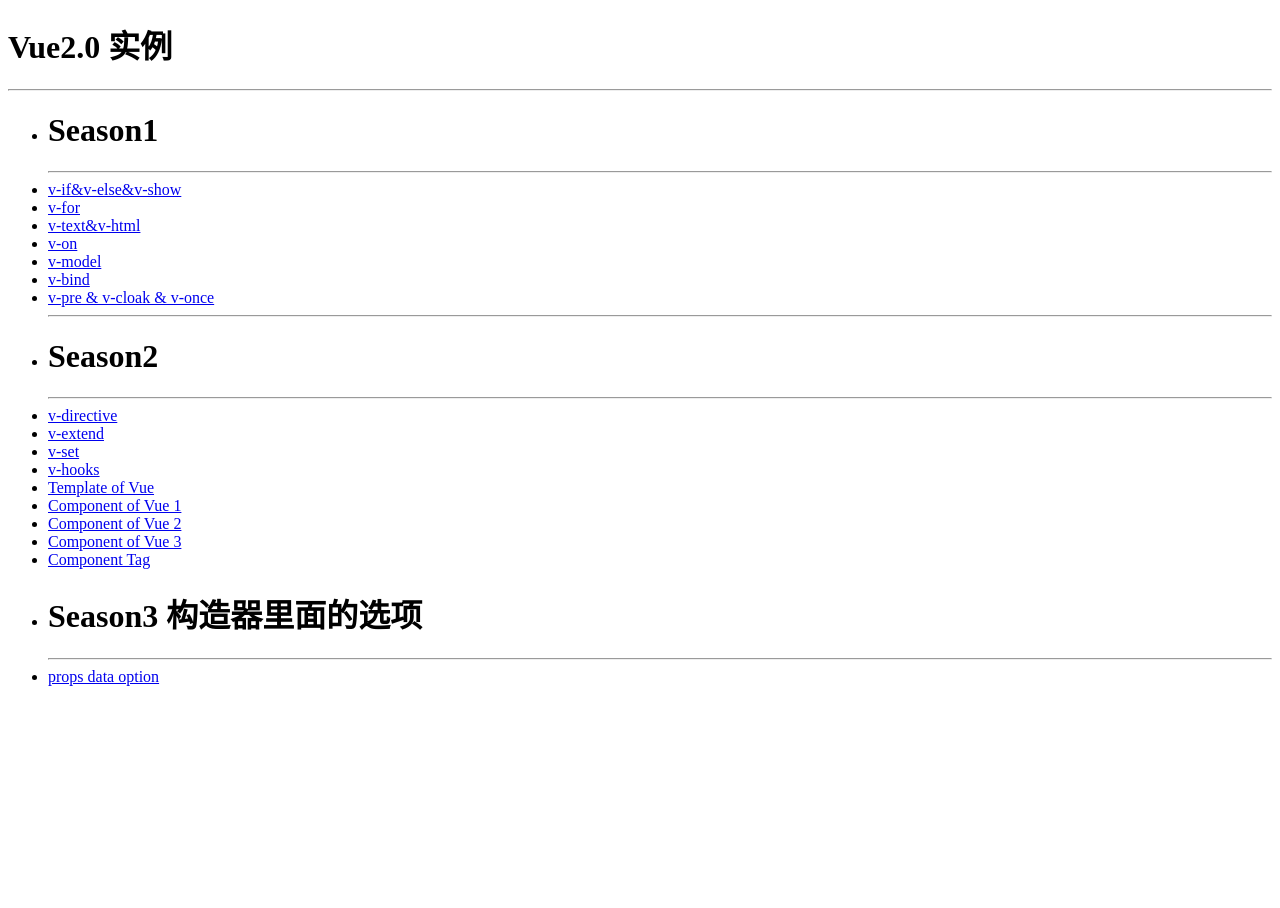
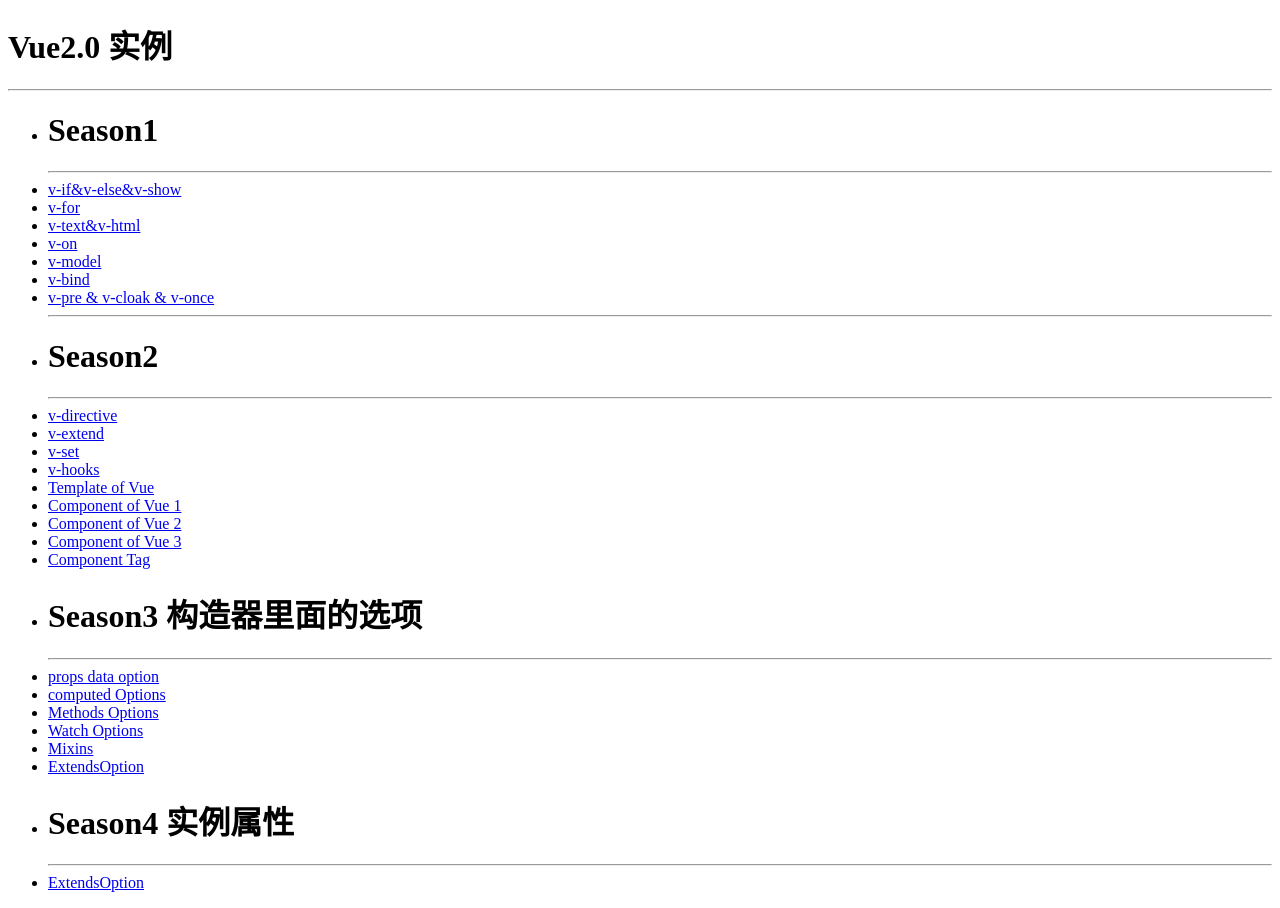
Before and after one commit to ephraimguo/vuejslearning, a website: page index.html in a window 1280 px wide. Before the commit the page ends 800 px from the top, so only its background shows below. Drawn offline with Linux system fonts and the light colour scheme.

Commit message:
season 4

```diff
--- a/index.html
+++ b/index.html
@@ -36,6 +36,16 @@
   <li><h1>Season3 构造器里面的选项</h1></li>
   <hr>
   <li><a href="./exampleNew/s3_1_propsDataOption.html">props data option</a></li>
+  <li><a href="./exampleNew/s3_2_computedOption.html">computed Options</a></li>
+  <li><a href="./exampleNew/s3_3_methodsOptions.html">Methods Options</a></li>
+  <li><a href="./exampleNew/s3_4_watchOptions.html">Watch Options</a></li>
+  <li><a href="./exampleNew/s3_5_Mixins.html">Mixins</a></li>
+  <li><a href="./exampleNew/s3_6_ExtendsOption.html">ExtendsOption</a></li>
+
+  <li><h1>Season4 实例属性</h1></li>
+  <hr>
+  <li><a href="./exampleNew/s4_1_instance.html">ExtendsOption</a></li>
+
 
 </ul>
 
```
